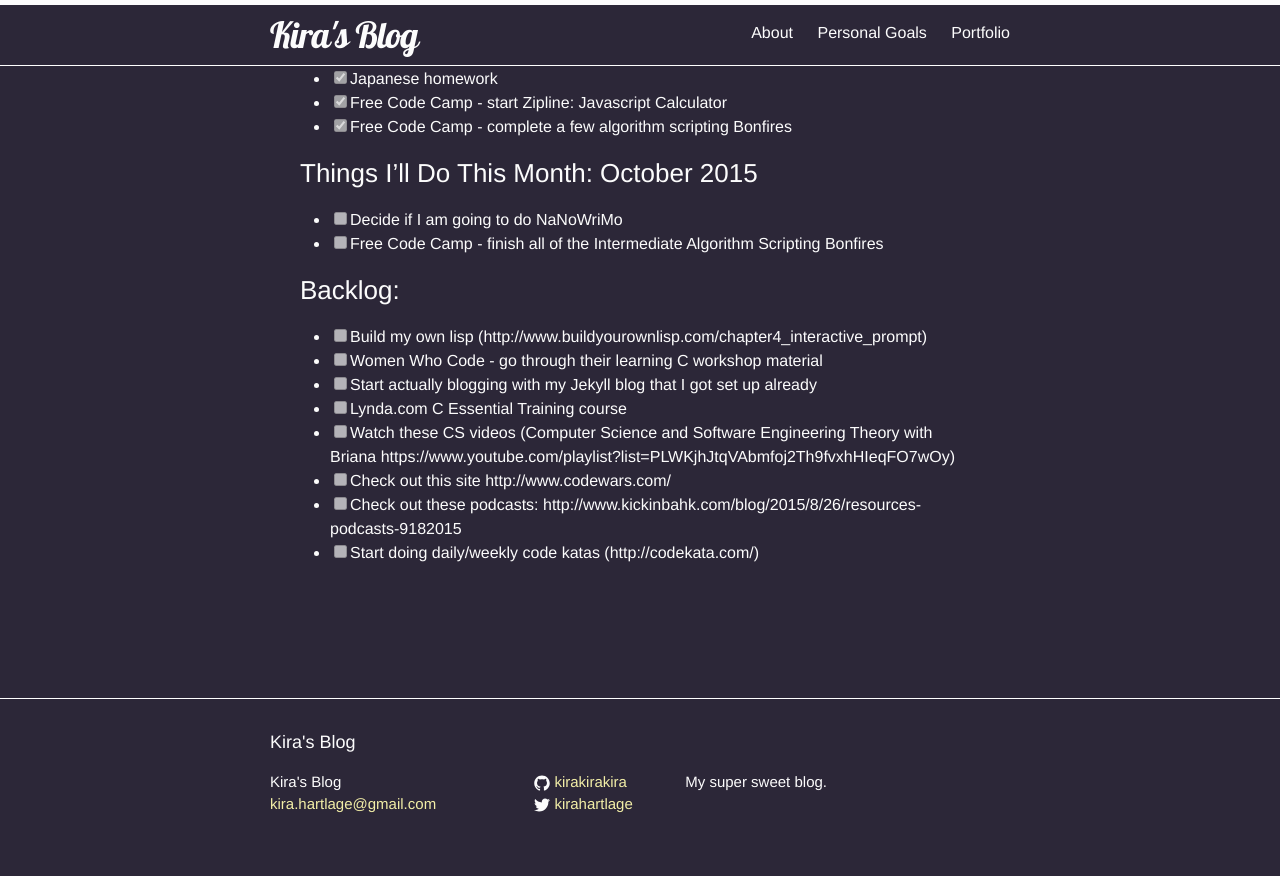
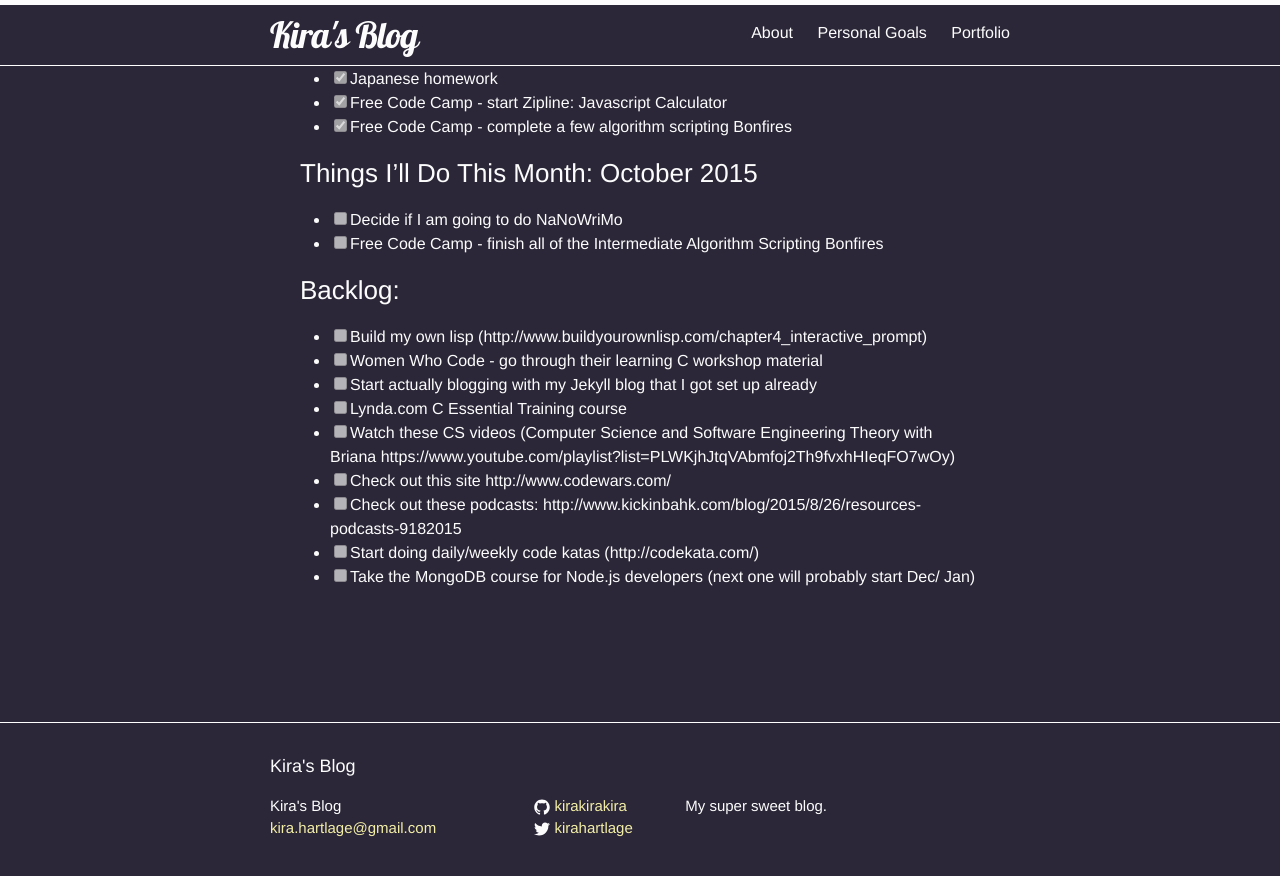
Before and after one commit to kirakirakira/blog, a Jekyll site: the page built from personal-goals.md, in a window 1280 px wide and 900 px high, scrolled down 1033 px. Shown: the top 876 px of the window. Built offline with Jekyll 4.4.1, drawn with Linux system fonts in a browser that asks for light colours; Markdown is read by kramdown in place of the engine named in the settings.

Commit message:
Update personal-goals.md
Add MongoDB class to backlog

```diff
--- a/personal-goals.md
+++ b/personal-goals.md
@@ -55,3 +55,4 @@ Why? I realized what I have been doing and what I want to do is all over the pla
 - [ ] Check out this site http://www.codewars.com/
 - [ ] Check out these podcasts: http://www.kickinbahk.com/blog/2015/8/26/resources-podcasts-9182015
 - [ ] Start doing daily/weekly code katas (http://codekata.com/)
+- [ ] Take the MongoDB course for Node.js developers (next one will probably start Dec/ Jan)
```
